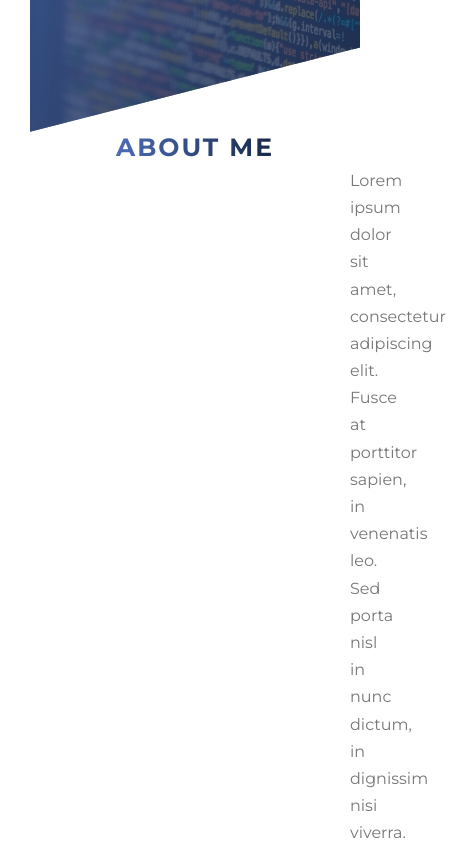
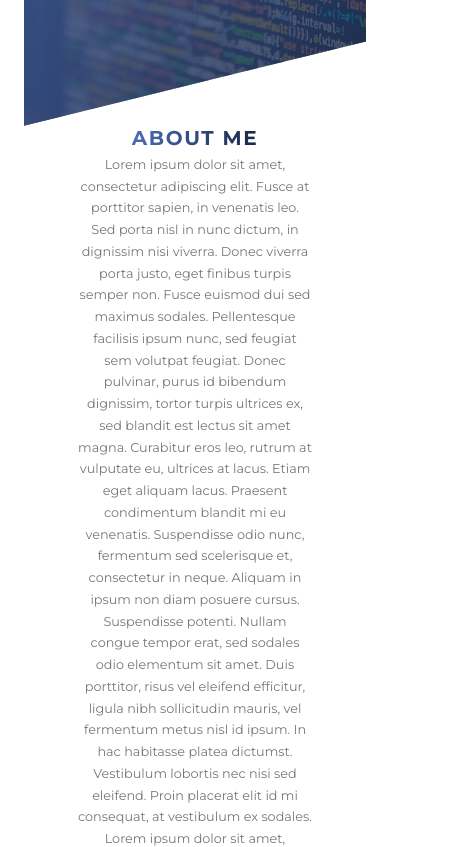
Before and after one commit to jacobbathan/jacobbio, a React (Create React App) app: page / in a window 390 px wide. Shown: the part 700-1547 px from the top of the page, 467 px wide, since content can reach past the window. Built offline with nearby package versions, Linux system fonts and the light colour scheme.

Commit message:
added the about me resposiveness

```diff
--- a/package.json
+++ b/package.json
@@ -13,7 +13,8 @@
     "start": "react-scripts start",
     "build": "react-scripts build",
     "test": "react-scripts test",
-    "eject": "react-scripts eject"
+    "eject": "react-scripts eject",
+    "compile:sass": "node-sass src/sass/main.scss src/css/style.css -w"
   },
   "eslintConfig": {
     "extends": "react-app"
--- a/src/css/style.css
+++ b/src/css/style.css
@@ -7,6 +7,15 @@
 
 html {
   font-size: 62.5%; }
+  @media only screen and (max-width: 75em) {
+    html {
+      font-size: 56.25%; } }
+  @media only screen and (max-width: 56.25em) {
+    html {
+      font-size: 50%; } }
+  @media only screen and (min-width: 112.5em) {
+    html {
+      font-size: 75%; } }
 
 body {
   box-sizing: border-box; }
@@ -88,7 +97,8 @@ body {
 
 .paragraph {
   font-size: 1.6rem;
-  margin: 0 20em; }
+  margin: auto;
+  width: 60vw; }
   .paragraph:not(:last-child) {
     margin-bottom: 3rem; }
 
--- a/src/sass/base/_base.scss
+++ b/src/sass/base/_base.scss
@@ -8,6 +8,15 @@
 
 html {
   font-size: 62.5%;
+  @include respond(tab-land) {
+    font-size: 56.25%;
+  }
+  @include respond(tab-port) {
+    font-size: 50%;
+  }
+  @include respond(big-desktop) {
+    font-size: 75%;
+  }
 }
 
 body {
--- a/src/sass/base/_typography.scss
+++ b/src/sass/base/_typography.scss
@@ -72,7 +72,8 @@ body {
 
 .paragraph {
   font-size: $default-font-size;
-  margin: 0 20em;
+  margin: auto;
+  width: 60vw;
 
   &:not(:last-child) {
     margin-bottom: 3rem;
```
